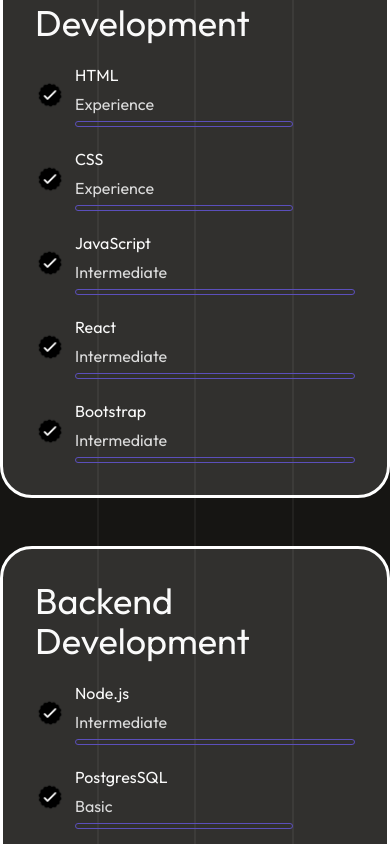
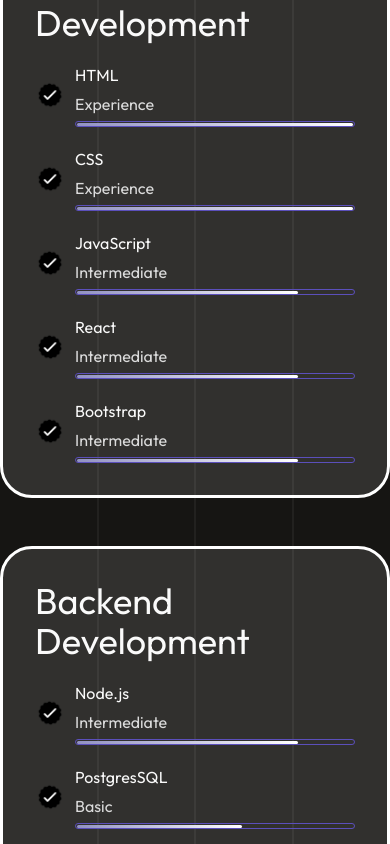
Before and after one commit to RunorTech/my-portfolio-website, a React (Vite) app in the folder personal website/: page / in a window 390 px wide. Shown: the part 2600-3444 px from the top of the page. Built offline with nearby package versions, Linux system fonts and the light colour scheme.

Commit message:
update portfolio p videos loader

```diff
--- a/personal website/src/App.jsx
+++ b/personal website/src/App.jsx
@@ -1,8 +1,10 @@
-import React from 'react'
 import WebPage from './pages/WebPage'
 import WebProvider from './context/WebContext'
+import { myFunction } from './utils';
 
 const App = () => {
+    window.onscroll = function () { myFunction() };
+
   return (
     <div>
     <WebProvider>
--- a/personal website/src/assets/components/Progress/Basic/Basic.css
+++ b/personal website/src/assets/components/Progress/Basic/Basic.css
@@ -16,14 +16,11 @@
   .loader-progress-basic::after{
     content: "";
     position: absolute;
-    margin: 2px;
+  margin: 0.9px;
     inset: 0% 40% 0% 0%;
     border-radius: inherit;
     background: linear-gradient(276deg, rgb(255, 255, 255) 1.0%, rgb(71, 71, 153) 167%);
-    animation: progress-basic 2s 1;
+    /* animation: progress-basic 2s 1; */
   }
-  @media screen and (max-width: 568px) {
-    .loader-progress-basic {
-      width: 56vw;
-    }
-  }
+    .animate-progress-basic::after {
+      animation: progress-basic 2s 1; }
--- a/personal website/src/assets/components/Progress/Basic/Basic.jsx
+++ b/personal website/src/assets/components/Progress/Basic/Basic.jsx
@@ -3,7 +3,7 @@
 const Basic = () => {
   return (
     <div>
-     <div className="loader-progress-basic"></div>
+      <div className="loader-progress-basic progress-basic"></div>
     </div>
   )
 }
--- a/personal website/src/assets/components/Progress/Exp/ProgressExp.css
+++ b/personal website/src/assets/components/Progress/Exp/ProgressExp.css
@@ -1,6 +1,5 @@
 
 .loader-progress-exp {
-  /* width: 220px; */
   width: 100%;
   height: 6px;
   border-radius: 20px;
@@ -16,14 +15,13 @@
 .loader-progress-exp::after{
   content: "";
   position: absolute;
-  margin: 2px;
+  margin: 0.9px;
   inset: 0% 0% 0% 0%;
   border-radius: inherit;
   background: linear-gradient(276deg, rgb(255, 255, 255) 1.0%, rgb(71, 71, 153) 167%);
+  /* animation: progress-exp 2s 1; */
+}
+
+.animate-progress-exp::after {
   animation: progress-exp 2s 1;
 }
-@media screen and (max-width: 568px) {
-  .loader-progress-exp {
-    width: 56vw;
-  }
-}
--- a/personal website/src/assets/components/Progress/Exp/ProgressExp.jsx
+++ b/personal website/src/assets/components/Progress/Exp/ProgressExp.jsx
@@ -1,10 +1,10 @@
-import React from 'react'
 import './ProgressExp.css'
 
 const ProgressExp = () => {
+
   return (
     <div>
-      <div className="loader-progress-exp"></div>
+      <div className="loader-progress-exp progress-exp"></div>
     </div>
   )
 }
--- a/personal website/src/assets/components/Progress/Intermediate/Intermediate.css
+++ b/personal website/src/assets/components/Progress/Intermediate/Intermediate.css
@@ -1,6 +1,4 @@
-
 .loader-progress-int {
-    /* width: 220px; */
   width: 100%;
   height: 6px;
   border-radius: 20px;
@@ -9,28 +7,27 @@
   position: relative;
 
 }
-  /*  */
+
 @keyframes progress-int {
-    from {inset:0 100% 0 0}
-    to {inset: 0 20% 0 0}
+  from {
+    inset: 0 100% 0 0
   }
 
-  .loader-progress-int::after{
+  to {
+    inset: 0 20% 0 0
+  }
+}
+
+.loader-progress-int::after {
   content: "";
   position: absolute;
-    margin: 2px;
+  margin: 0.9px;
   inset: 0% 20% 0% 0%;
   border-radius: inherit;
   background: linear-gradient(276deg, rgb(255, 255, 255) 1.0%, rgb(71, 71, 153) 167%);
-    animation: progress-int 1s infinite;
+  /* animation: progress-int 2s 1; */
 }
 
-/* .main-int{
-  display: none
-} */
-  /* @media screen and (max-width: 568px) {
-    .loader-progress-int{
-      width: 56vw;
+.animate-progress-int::after {
+  animation: progress-int 2s 1;
 }
-  }
-   */
--- a/personal website/src/assets/components/Progress/Intermediate/Intermediate.jsx
+++ b/personal website/src/assets/components/Progress/Intermediate/Intermediate.jsx
@@ -3,7 +3,7 @@
 const Intermediate = () => {
   return (
     <div className='main-int'>
-       <div className="loader-progress-int"></div>
+      <div className="loader-progress-int progress-int"></div>
     </div>
   )
 }
--- a/personal website/src/components/NavBar/NavBar.jsx
+++ b/personal website/src/components/NavBar/NavBar.jsx
@@ -2,11 +2,10 @@
 import { CiMenuFries } from "react-icons/ci";
 import { CiSquareRemove } from "react-icons/ci";
 import Button from "../../assets/components/Button/Button";
-import { myFunction } from "../../utils";
+// import { myFunction } from "../../utils";
 import { useState } from "react";
 
 const NavBar = () => {
-	window.onscroll = function () { myFunction() };
 
 
 	const [isOpen, setIsOpen] = useState(false);
--- a/personal website/src/index.css
+++ b/personal website/src/index.css
@@ -4,12 +4,12 @@
 * {
 	margin: 0;
 	padding: 0;
+	box-sizing: border-box;
 }
 body {
 	background-color: #161513;
-	/* height: 100vh; */
 	color: white;
-  font-family: "Outfit", sans-serif;
+    font-family: "Outfit", sans-serif;
 
 }
 html{
--- a/personal website/src/utils.js
+++ b/personal website/src/utils.js
@@ -2,13 +2,25 @@
 export const  myFunction = () => {
     var navbar = document.getElementById("navbar");
     var hero = document.getElementById("home");
-	var sticky = navbar.offsetTop;
-   console.log(sticky, window.scrollY, )
+    var experience = document.getElementById("experience");
+    var progress_int = document.querySelectorAll(".progress-int");
+    var progress_exp = document.querySelectorAll(".progress-exp")
+    var progress_basic = document.querySelectorAll(".progress-basic")
     if (window.scrollY >= hero.offsetHeight) {
       navbar.classList.add("sticky")
-      // hero.classList.add("margin")
     } else {
       navbar.classList.remove("sticky");
-      // hero.classList.remove("margin")
+    }
+    if (window.scrollY >= experience.offsetHeight) {
+      progress_int.forEach(el => {
+        el.classList?.add("animate-progress-int");
+      });
+      progress_exp.forEach(el => el.classList?.add("animate-progress-exp"))
+      progress_basic.forEach(el => el.classList?.add("animate-progress-basic"))
+      console.log('opo')
+    } else {
+      progress_int.forEach(el => el.classList?.remove("animate-progress-int"))
+      progress_exp.forEach(el => el.classList?.remove("animate-progress-exp"))
+      progress_basic.forEach(el => el.classList?.remove("animate-progress-basic"))
     }
   };
```
Lines whose indentation alone changed are shown as unchanged.
